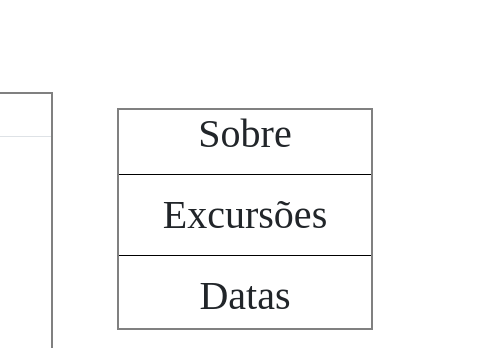
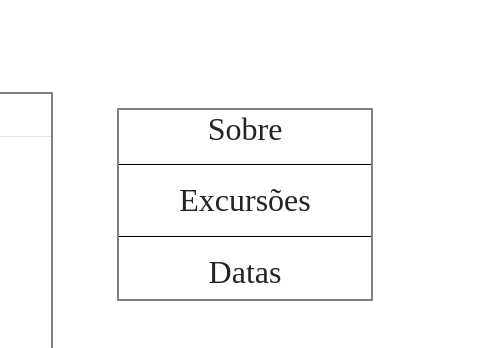
Before and after one commit to leonardo-valentin/Course-Conclusion-Work, a plain HTML site: page index.html in a window 1280 px wide. Shown: the part 452-800 px from the top of the page, 779-1280 px from the left. Drawn offline with nearby package versions, Linux system fonts and the light colour scheme.

Commit message:
Update index.html

```diff
--- a/index.html
+++ b/index.html
@@ -5,7 +5,7 @@
     <link rel="stylesheet" href="css/style.css">
     <meta charset="UTF-8">
     <meta name="viewport" content="width=device-width, initial-scale=1, shrink-to-fit=no">
-    <title>Home</title>
+    <title>Etec News</title>
 </head>
 <body>
     <section id="barra">
@@ -77,13 +77,14 @@
       <section id="recente" class="aside">
         <div class="news">
             <!--Recente - lado direito do destaques-->
-           <h1>Sobre</h1>
+           <h2>Sobre</h2>
            <hr>
-           <h1>Excursões</h1>
+           <h2>Excursões</h2>
            <hr>
-           <h1>Datas</h1>
+           <h2>Datas</h2>
         </div>
       </section>
+
       <section id="destaque" class="left">
         <div class="news">
             <!--Destaques-->
```
Lines whose indentation alone changed are shown as unchanged.
